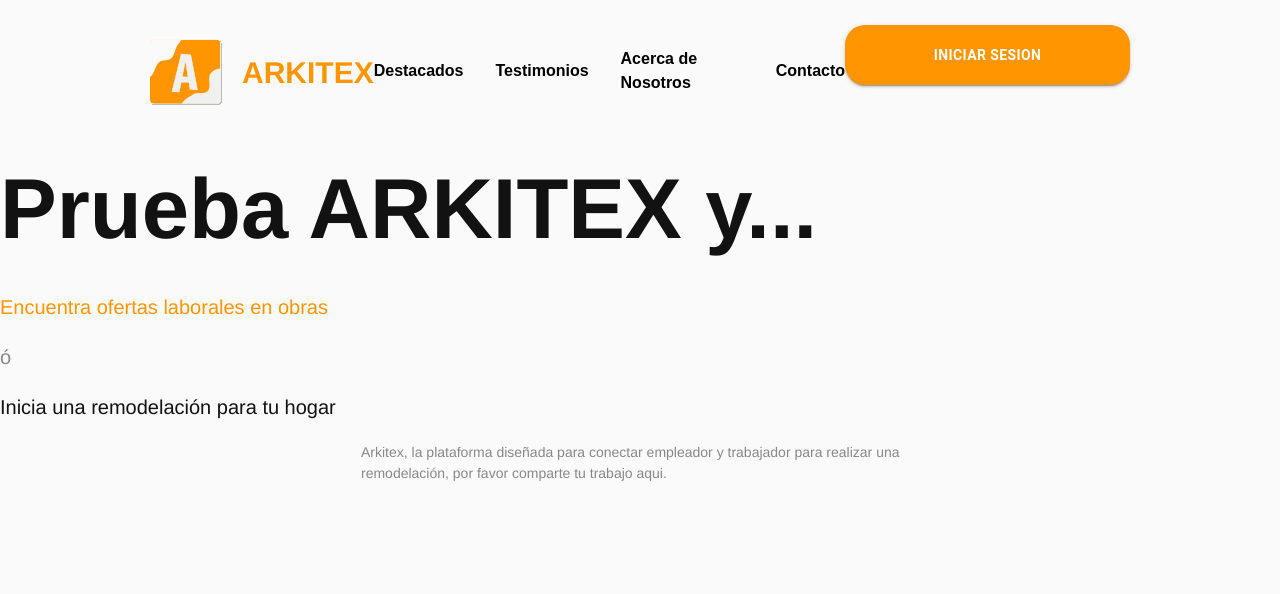
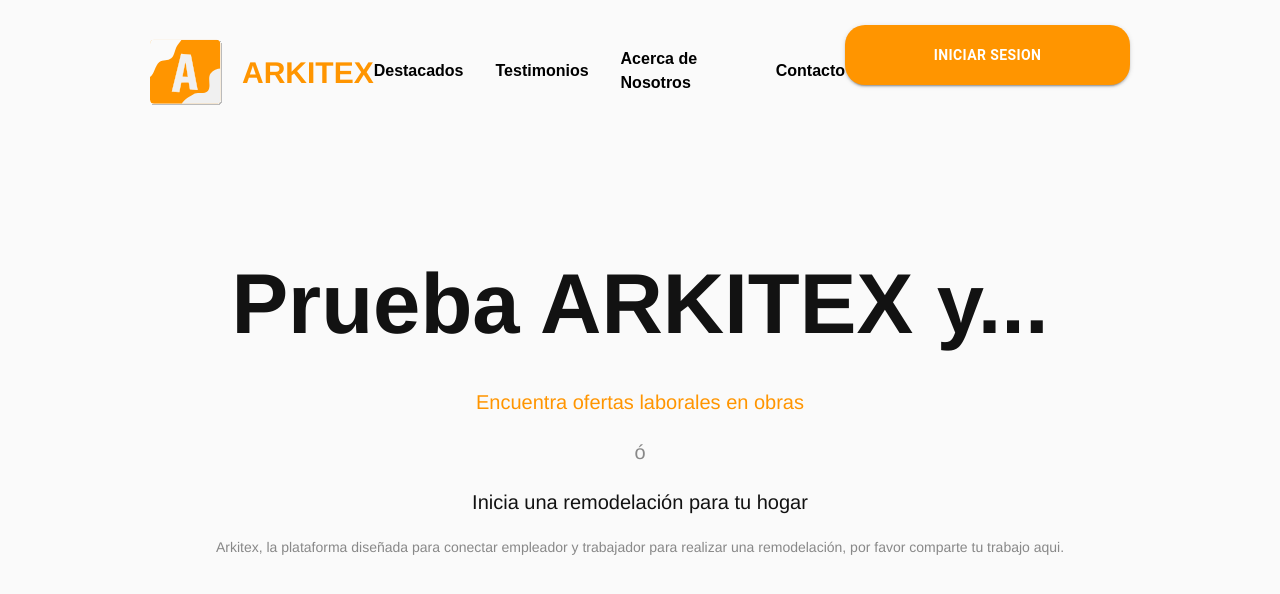
Before and after one commit to UrielMeneses849/Arkitex, a React (Vite) app: page / in a window 1280 px wide. Shown: the top 594 px of the page. Built offline with nearby package versions, Linux system fonts and the light colour scheme.

Commit message:
cambios 3

```diff
--- a/src/Landing/ContenidoPrincipal/ContenidoPrincipal.css
+++ b/src/Landing/ContenidoPrincipal/ContenidoPrincipal.css
@@ -23,5 +23,13 @@
 }
 .indexP2, .indexP4{
     color: #888888;
-    max-width: 558px;
+
 }
+
+.contenidoPrincipal{
+
+    padding-top: 75px;
+    width: 100%;
+    text-align: center;
+    margin: 0 auto;
+}
--- a/src/Landing/ContenidoPrincipal/ContenidoPrincipal.jsx
+++ b/src/Landing/ContenidoPrincipal/ContenidoPrincipal.jsx
@@ -2,13 +2,13 @@
 import "./ContenidoPrincipal.css"
 export default function ContenidoPrincipal(){
 return(
-<>
-<>
+<div className="contenidoPrincipal">
+
             <h1 className='indexH1' style={{color: "#121212"}}>Prueba ARKITEX y...</h1>
             <p className='indexP1'>Encuentra ofertas laborales en obras</p>
             <p className='indexP2'>ó</p>
             <p className='indexP3' style={{color: "#121212"}}>Inicia una remodelación para tu hogar</p>
             <p className='indexP4'>Arkitex, la plataforma diseñada para conectar empleador y trabajador para realizar una remodelación, por favor comparte tu trabajo aqui.</p>
-        </>
-</>
+
+</div>
 )}
```
